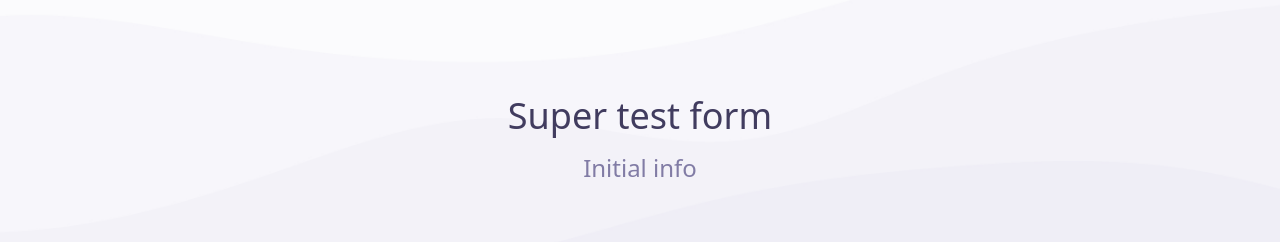
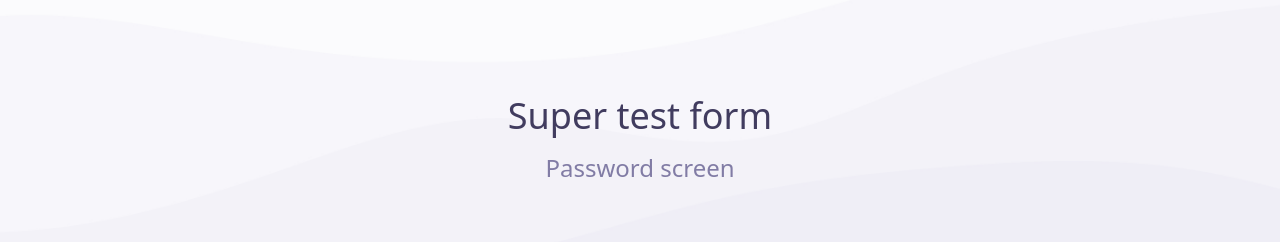
Before and after one commit to lvidal1/react-vite-multistep, a React (Vite) app: page /password in a window 1280 px wide. Before the commit this address led to /initial-info. Shown: the top 242 px of the page. Built offline with nearby package versions, Linux system fonts and the light colour scheme.

Commit message:
Create password screen & test

```diff
--- a/src/lang/en.json
+++ b/src/lang/en.json
@@ -6,6 +6,10 @@
   "initialInfo": {
     "title": "Super test form",
     "copy": "Initial info"
+  },
+  "password": {
+    "title": "Super test form",
+    "copy": "Password screen"
   },
   "userForm": {
     "username": {
--- /dev/null
+++ b/src/pages/Password.tsx
@@ -0,0 +1,21 @@
+import Layout from '@components/Layout';
+import UserForm from '@components/UserForm';
+import { useTranslation } from 'react-i18next';
+import appStore from '../store/appStore';
+
+function Password() {
+  const { t } = useTranslation();
+  const { setUserInfo, user } = appStore();
+
+  const next = (data: any) => {
+    setUserInfo(data);
+  };
+
+  return (
+    <Layout title={t('password.title')} copy={t('password.copy')}>
+      <UserForm saveData={next} defaultValues={user} />
+    </Layout>
+  );
+}
+
+export default Password;
--- a/src/router.tsx
+++ b/src/router.tsx
@@ -1,12 +1,14 @@
 import { Navigate, Route, Routes } from 'react-router';
 import Home from './pages/home';
 import InitialInfo from './pages/InitialInfo';
+import Password from './pages/Password';
 
 const Router = () => {
   return (
     <Routes>
       <Route path="/" element={<Home />} />
       <Route path="/initial-info" element={<InitialInfo />} />
+      <Route path="/password" element={<Password />} />
       <Route path="/*" element={<Navigate to="/initial-info" />} />
     </Routes>
   );
```
Also changed, not shown: 1 other file (tests, documents, lock files or other folders).
